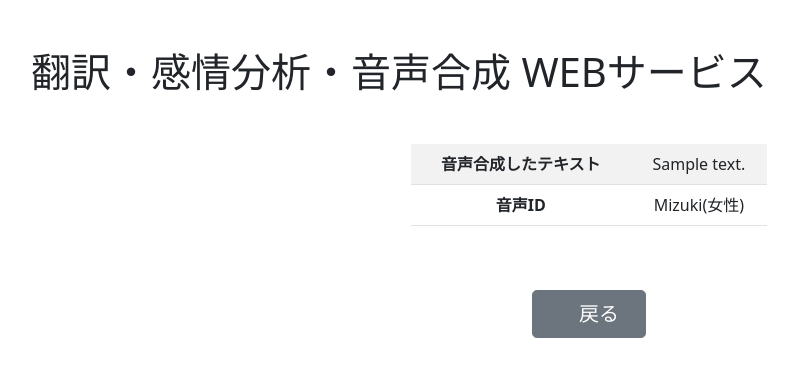
After one commit to shumpei-kayano/CloudComputingA, a Flask app: template 効果測定/kouka1/templates/polly.html in a window 1280 px wide. The commit adds this page. Shown: the top 385 px of the page, without its empty margins (51-849 px from the left). Run offline with Flask 2, Linux system fonts and the light colour scheme; the template is opened without the code that fills it: most values are stand-ins (such as "Sample title", 1, 10 or a date in 2020).

Commit message:
kouka1　音声合成機能の編集

```diff
--- a/効果測定/kouka1/app.py
+++ b/効果測定/kouka1/app.py
@@ -6,6 +6,8 @@ import boto3
 import json
 # sys をインポート
 import sys
+# contextlibをインポート
+import contextlib
 
 # インスタンスの作成
 app = Flask(__name__)
@@ -66,6 +68,31 @@ def comprehend():
                         negative = round((negative * 100),2),
                         neutral = round((neutral * 100),2),
                         mixed = round((mixed * 100),2))
+
+# -----------Polly(音声合成)--------------
+@app.route('/polly', methods=['POST'])
+def polly():
+        # Polly サービスクライアントを作成
+        comprehend = boto3.client('polly')
+        # 音声合成するテキストを取得
+        getText = request.form.get('texts')
+        text = getText
+        # テキストから音声を合成
+        result = polly.synthesize_speech(Text=text, OutputFormat='mp3', VoiceId='Mizuki')
+        # 出力ファイルのパス
+        path = 'polly_synth.mp3'
+        # 音声のストリームを開く
+        with contextlib.closing(result['AudioStream']) as stream:
+            # 出力ファイルを開く
+            with open(path, 'wb') as file:
+                file.write(stream.read())
+        # 出力ファイルを再生する
+        if os.name == 'nt':
+            os.startfile(path)
+        return render_template('polly.html',
+                        text = text)
+
+
 # アプリケーションの起動 おまじない debug=Trueでエラーを表示してくれる
 if __name__ == '__main__':
     app.run(debug=True)
--- a/効果測定/kouka1/templates/index.html
+++ b/効果測定/kouka1/templates/index.html
@@ -24,7 +24,7 @@
                         </select>
                         <button type="submit" class="btn btn-warning btn-lg mb-1" formaction="/">　翻訳　</button>
                         <button type="submit" class="btn btn-primary btn-lg mb-1" formaction="{{ url_for('comprehend') }}">感情分析</button>
-                        <button type="submit" class="btn btn-danger btn-lg mb-1" formaction="/polly">音声合成</button>
+                        <button type="submit" class="btn btn-danger btn-lg mb-1" formaction="{{ url_for('polly') }}">音声合成</button>
                     </div>
                 </div>
             </form>
@@ -38,7 +38,7 @@
                     </div>
                     <div class="col-2 mt-5" style="text-align: center;">
                         <button type="submit" class="btn btn-primary btn-lg mb-4 mt-5" formaction="{{ url_for('comprehend') }}">感情分析</button>
-                        <button type="submit" class="btn btn-danger btn-lg" formaction="/">音声合成</button>
+                        <button type="submit" class="btn btn-danger btn-lg" formaction="{{ url_for('polly') }}">音声合成</button>
                     </div>
                 </div>
             </form>
--- /dev/null
+++ b/効果測定/kouka1/templates/polly.html
@@ -0,0 +1,17 @@
+{% extends "base.html" %}
+{% block title %}音声合成{% endblock %}
+{% block content %}
+    <div class="row mt-5">
+        <div class="col"></div>
+        <div class="col">
+            <table class="table table-striped text-center">
+                <tr><th>音声合成したテキスト</th><td>{{ text }}</td></tr>
+                <tr><th>音声ID</th><td>Mizuki(女性)</td></tr>
+            </table>
+        </div>
+        <div class="col"></div>
+    </div>
+    <div class="col mt-5" style="text-align: center;">
+        <a href="/"><button type="button" class="btn btn-secondary btn-lg mb-5">　戻る　</button></a>
+    </div>
+{% endblock %}
```
